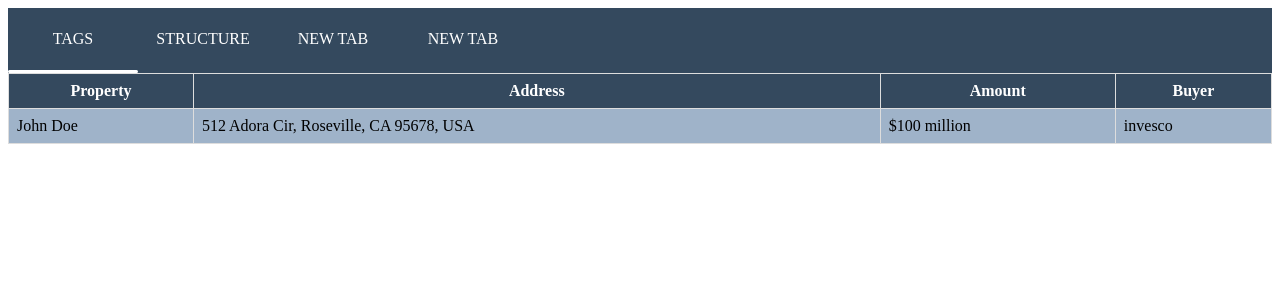
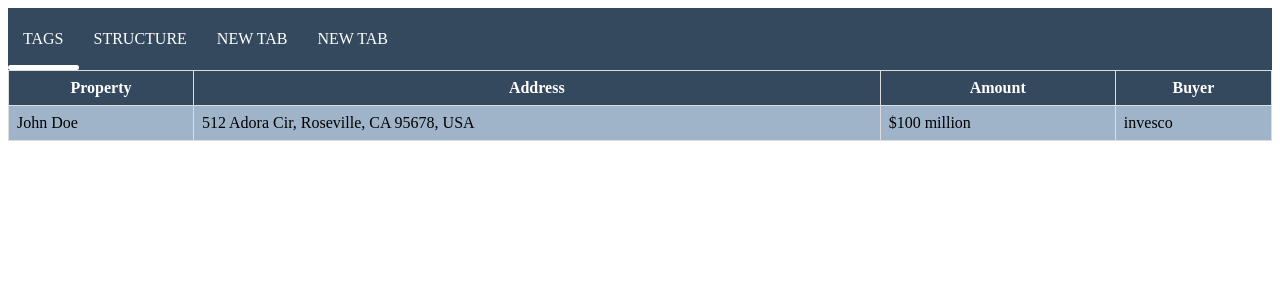
Before and after one commit to EdmonVevo/ani-test, a React (Create React App) app: page / in a window 1280 px wide. Shown: the top 300 px of the page. Built offline with nearby package versions, Linux system fonts and the light colour scheme.

Commit message:
problem solved

```diff
--- a/src/components/tabList/TabList.jsx
+++ b/src/components/tabList/TabList.jsx
@@ -1,7 +1,14 @@
-import React, { useState } from 'react';
+import React, { useEffect, useState } from 'react';
 import classNames from 'classnames';
 import TabRow from 'components/tabRow/TabRow';
-import 'components/tabList/TabList.scss';
+import './TabList.scss';
+
+const initialTblHeaders = [
+  { head: 'Property' },
+  { head: 'Address' },
+  { head: 'Amount' },
+  { head: 'Buyer' }
+];
 
 const TabList = () => {
 
@@ -39,13 +46,29 @@ const TabList = () => {
       buyer: 'nor'
     }
   ];
-    const [tblHead, setTblHead] = useState([
-        { head: 'Property' },
-        { head: 'Address' },
-        { head: 'Amount' },
-        { head: 'Buyer' }
-    ])
+
+  const [tblHead, setTblHead] = useState(initialTblHeaders);
   const [currentTab, setCurrentTab] = useState(tabList.length !== 0 ? tabList[0].id : '');
+
+  useEffect(() => {
+    const items = document.querySelectorAll('.tabs');
+    const underline = document.querySelector('.tabs .underline');
+    const active = document.querySelector('.tabData.active');
+
+    underline.style.left = active.offsetLeft + 'px';
+    underline.style.width = active.offsetWidth + 'px';
+
+    function line(e) {
+      underline.style.left = e.offsetLeft + 'px';
+      underline.style.width = e.offsetWidth + 'px';
+    }
+
+    items.forEach(item => {
+      item.addEventListener('click', (e) => {
+        line(e.target)
+      });
+    });
+  }, [])
 
   return (
     <>
@@ -56,8 +79,7 @@ const TabList = () => {
               key={tab.id}
               id={tab.id}
               onClick={() => setCurrentTab(tab.id)}
-                            className=
-                            {classNames({ active: tab.id === currentTab, tabData: tab.id !== currentTab })}
+              className={classNames({ 'tabData active': tab.id === currentTab, 'tabData': tab.id !== currentTab })}
             >
               {tab.tabName}
             </span>
@@ -70,8 +92,8 @@ const TabList = () => {
       <table className='tbl'>
         <thead>
           <tr className='tblRow'>
-                        {tblHead.map(tbl => (
-                            <th className='tblHead'>{tbl.head}</th>
+            {tblHead.map((tbl, index) => (
+              <th className='tblHead' key={index}>{tbl.head}</th>
             ))}
           </tr>
         </thead>
--- a/src/components/tabList/TabList.scss
+++ b/src/components/tabList/TabList.scss
@@ -1,6 +1,8 @@
 .tabs {
   width: 100%;
   background-color: #34495e;
+  position: relative;
+
   span,
   .noData {
     font-size: 1rem;
@@ -10,23 +12,17 @@
     margin: 10px 0;
     display: inline-block;
     padding: 12px 15px;
-        width: 100px;
     text-align: center;
   }
 
-    @mixin margin-left($value) {
-        margin-left: calc($value * 130px);
-    }
-
-    @for $i from 0 through 10 {
-        #tab-#{$i}.active ~ .underline {
-            @include margin-left($i);
+  .underline {
+    position: absolute;
+    left: 0;
+    bottom: 0;
+    width: 0;
+    background-color: white;
+    height: 5px;
+    border-radius: 8px;
+    transition: 0.4s ease-in-out;
   }
 }
-    .underline {
-        transition: 0.4s all ease-in-out;
-        border-bottom: 3px solid white;
-        border-radius: 8px;
-        width: 130px;
-    }
-}
--- a/src/components/tabRow/TabRow.jsx
+++ b/src/components/tabRow/TabRow.jsx
@@ -1,9 +1,14 @@
 import React from 'react';
-import 'components/tabRow/TabRow.scss';
+import './TabRow.scss';
 
 const TabRow = ({ tabList, currentTab, tblHead }) => {
+  const hasTabs = tabList?.length;
+
+  if (!hasTabs)
+    return tblHead.map(tbl => <td className='tblData'>no data</td>);
+
   return (
-        tabList.length !== 0 ? tabList.map(tab => {
+    tabList.map(tab => {
       if (tab.id === currentTab) {
         return (
           <tbody key={tab.id}>
@@ -17,11 +22,6 @@ const TabRow = ({ tabList, currentTab, tblHead }) => {
         )
       }
     })
-            :
-            tblHead.map(tbl => (
-                <td className='tblData'>no data</td>
-            ))
-
   )
 }
 
--- a/src/index.js
+++ b/src/index.js
@@ -2,4 +2,4 @@ import React from 'react';
 import ReactDOM from 'react-dom';
 import App from 'App';
 
-ReactDOM.render( <App />, document.getElementById('root'));
+ReactDOM.render(<App />, document.getElementById('root'));
```
Also changed, not shown: public/index.html (indentation only), src/components/tabRow/TabRow.scss (indentation only). Lines whose indentation alone changed are shown as unchanged.
